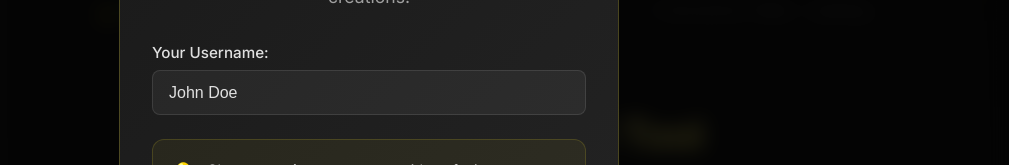
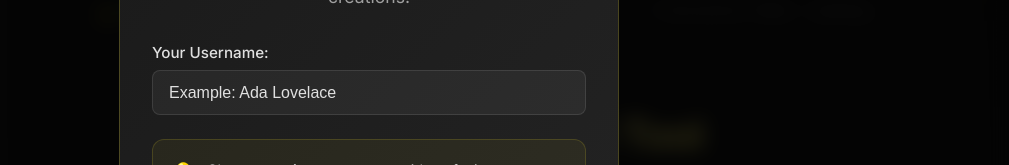
Before and after one commit to hfg-gmuend/stablehub.aid-lab.hfg-gmuend.de, a SvelteKit app: page / in a window 1280 px wide. Shown: the part 275-440 px from the top of the page, without its empty margins (271-1280 px from the left). Built offline with nearby package versions, Linux system fonts and the light colour scheme; no server answers.

Commit message:
Update username placeholder in user setup popup for clarity

```diff
--- a/src/routes/+page.svelte
+++ b/src/routes/+page.svelte
@@ -24,7 +24,7 @@
 
   // User setup popup state
   let showUserSetup = false;
-  let username = 'John Doe';
+  let username = 'Example: Ada Lovelace';
   let usernameError = '';
   let isSubmitting = false;
 
```
